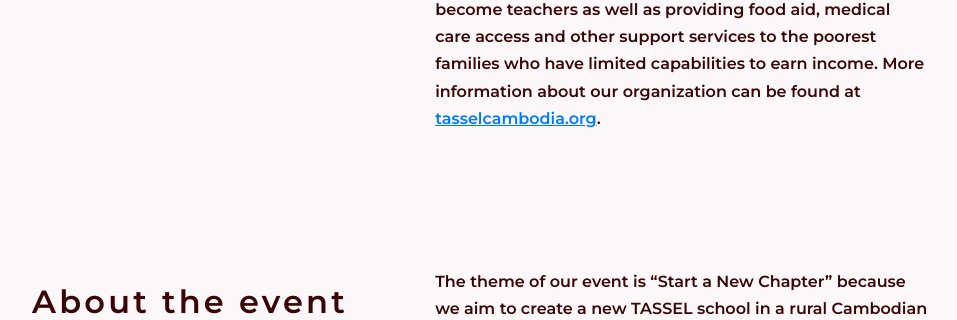
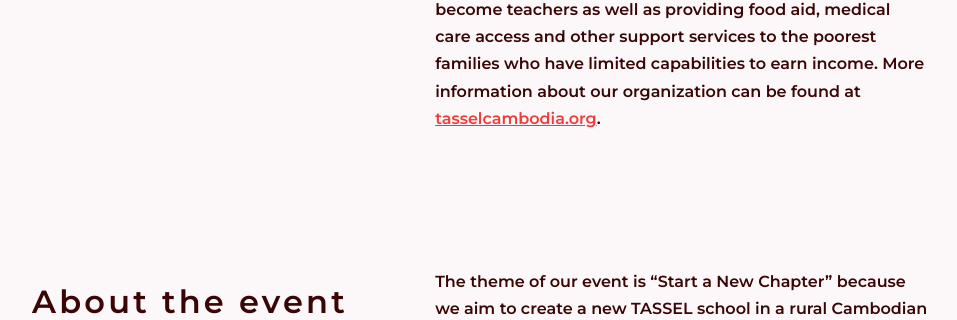
Before and after one commit to koheisanno/tasselsasgala, a Django app: page / in a window 1280 px wide; the page is wider, and only the part inside the window is pictured. Shown: the part 1722-2042 px from the top of that part, without its empty margins (160-1117 px from the left). Run offline with Django 3.2, Linux system fonts and the light colour scheme; some libraries are stand-ins or nearby versions.

Commit message:
css changes

```diff
--- a/event/static/event/eventmain.css
+++ b/event/static/event/eventmain.css
@@ -357,6 +357,9 @@ ul#menu li:hover
   width: 60%;
   margin-top: 25px;
 }
+.para a {
+  color: rgb(242, 59, 59);
+}
 @media screen and (min-width: 1150px) {
   #photo {
     top:0px;
--- a/event/static/event/tickets.css
+++ b/event/static/event/tickets.css
@@ -192,7 +192,7 @@ ul#menu li:hover
   overflow: hidden;
   margin: 0 auto 0 auto;
   display: block;
-  min-height: 500px;
+  min-height: 580px;
 }
 #home_content
 { width: 100%;
```
